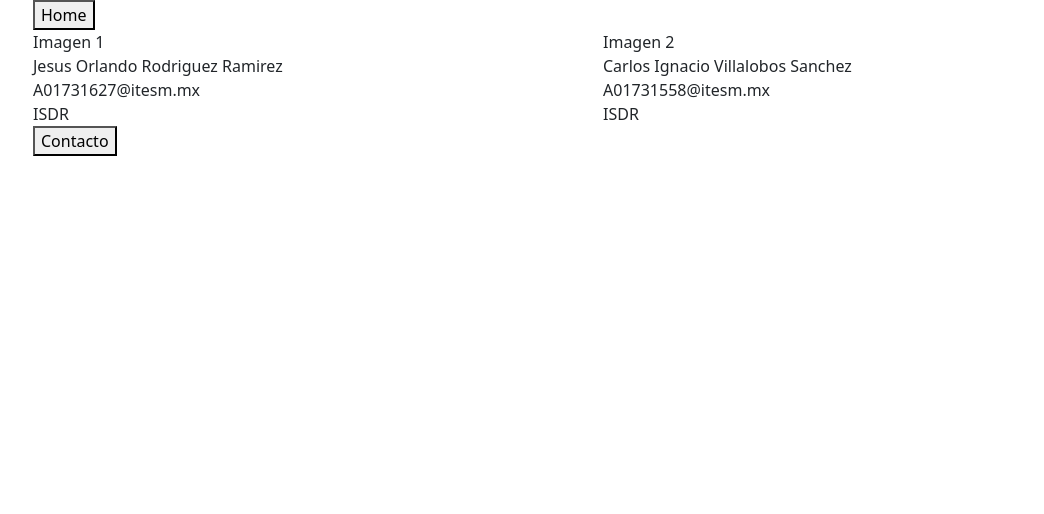
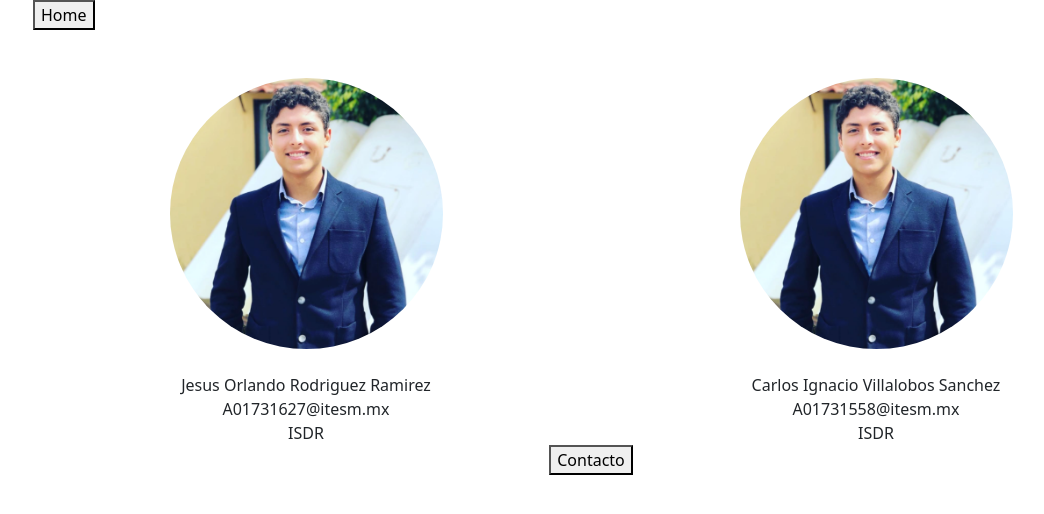
Before and after one commit to JesusRodriguezR/DAWPrimerParcial, a plain HTML site: page AcercaDe.html in a window 1280 px wide. Shown: the whole page, without its empty margins (49-1093 px from the left). Drawn offline with nearby package versions, Linux system fonts and the light colour scheme.

Commit message:
add photos #2

```diff
--- a/AcercaDe.html
+++ b/AcercaDe.html
@@ -11,24 +11,27 @@
     <div class="row">
         <div class="col-sm"><button>Home</button></div>
     </div>
+    <br><br>
+
     <div class="row">
-        <div class="col-sm">Imagen 1</div>
-        <div class="col-sm">Imagen 2</div>
+        <div class="col-sm text-center"><img src="carlos.png" class= "rounded-circle" width="50%" height="100%"></div>
+        <div class="col-sm text-center"><img src="carlos.png" class= "rounded-circle" width="50%" height="100%"></div>
+    </div>
+    <br>
+    <div class="row">
+        <div class="col-sm text-center">Jesus Orlando Rodriguez Ramirez</div>
+        <div class="col-sm text-center">Carlos Ignacio Villalobos Sanchez</div>
     </div>
     <div class="row">
-        <div class="col-sm">Jesus Orlando Rodriguez Ramirez</div>
-        <div class="col-sm">Carlos Ignacio Villalobos Sanchez</div>
+        <div class="col-sm text-center">A01731627@itesm.mx </div>
+        <div class="col-sm text-center">A01731558@itesm.mx</div>
     </div>
     <div class="row">
-        <div class="col-sm">A01731627@itesm.mx </div>
-        <div class="col-sm">A01731558@itesm.mx</div>
+        <div class="col-sm text-center">ISDR</div>
+        <div class="col-sm text-center">ISDR</div>
     </div>
     <div class="row">
-        <div class="col-sm">ISDR</div>
-        <div class="col-sm">ISDR</div>
-    </div>
-    <div class="row">
-        <div class="col-sm"><button>Contacto</button></div>
+        <div class="col-sm text-center"><button>Contacto</button></div>
     </div>
 
 
```
Also changed, not shown: carlos.png (added).
